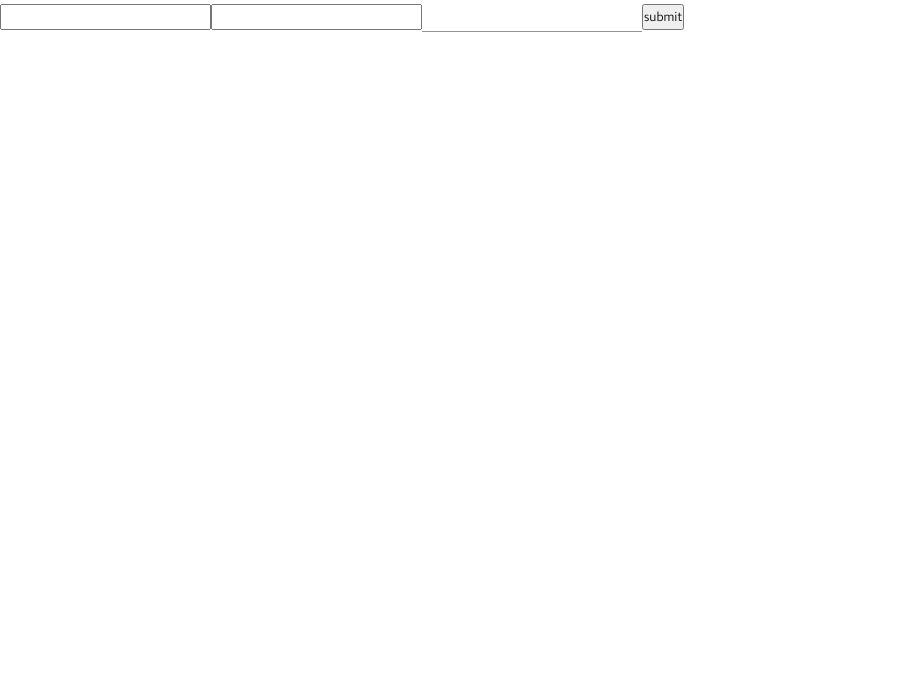
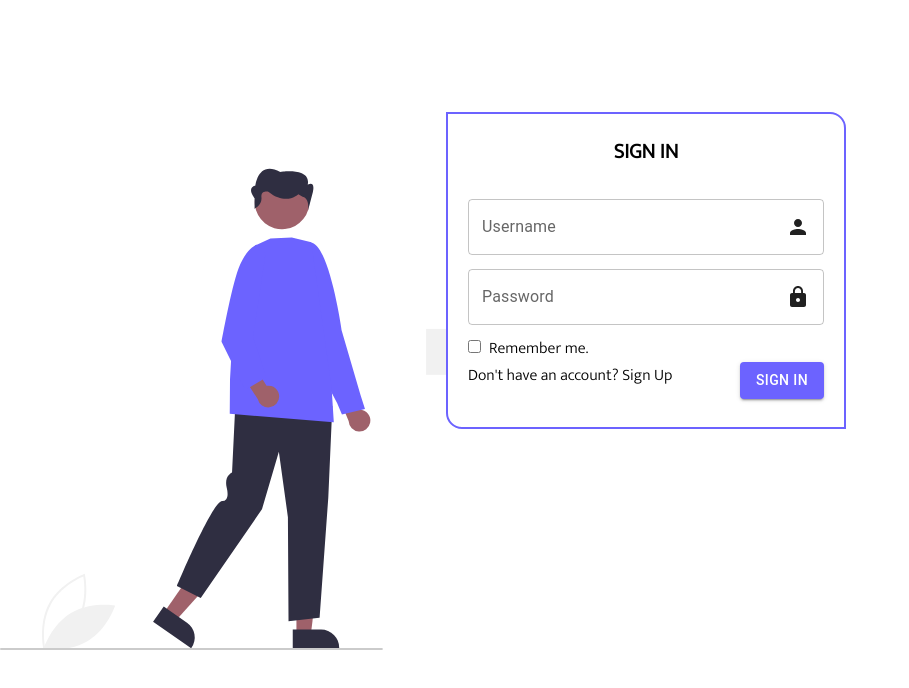
Before and after one commit to pratik-zingworks/zingworks-project-01, a React (Create React App) app: page / in a window 1280 px wide. Shown: the top 688 px of the page, without its empty margins (0-909 px from the left). Built offline with nearby package versions, Linux system fonts and the light colour scheme.

Commit message:
illustration added for signIn component

```diff
--- a/src/App.js
+++ b/src/App.js
@@ -1,10 +1,12 @@
 import './App.css';
-import SignUp from './components/SignUp/SignUp.component';
+// import SignUp from './components/SignUp/SignUp.component';
+import SignIn from "./components/SignIn/SignIn.component"
 
 function App() {
   return (
     <div className="App">
-     <SignUp />
+     {/* <SignUp /> */}
+     <SignIn />
     </div>
   );
 }
--- a/src/components/GlobalButton/GlobalButton.component.jsx
+++ b/src/components/GlobalButton/GlobalButton.component.jsx
@@ -4,7 +4,9 @@ import Button from '@mui/material/Button';
 const GlobalButton = ({Title, Type}) => {
     return (
         <div className="Global-button">
-            <Button variant="contained" type={Type}>{Title.toUpperCase()}</Button>
+            <Button variant="contained" type={Type} sx={{
+                backgroundColor: "#6C63FF"
+            }}>{Title.toUpperCase()}</Button>
         </div>
      );
 }
--- a/src/components/SignIn/SignIn.component.jsx
+++ b/src/components/SignIn/SignIn.component.jsx
@@ -24,7 +24,6 @@ const SignIn = () => {
                         <input type="checkbox" name="Remember me." />
                         <label>Remember me.</label>
                     </span>
-                    <input type="text" placeholder="testing "/>
                     <div className="bottomHandler">
                         <p>Don't have an account? Sign Up</p>
                         <GlobalButton Title = "sign in" Type = "submit"/>
--- a/src/components/SignIn/SignIn.style.css
+++ b/src/components/SignIn/SignIn.style.css
@@ -1,15 +1,17 @@
 .SignIn-container{
     margin: auto;
     position: relative;
-    top: 80px;
+    top: 112px;
+    left: 6px;
     padding: 12px;
     width: 400px;
     min-height: 240px;
     text-align: center;
-    background-color: rgb(255, 255, 255);
-    border-top-left-radius: 20px;
-    border-bottom-right-radius: 20px;
+    background-color: #fff;
+    border-top-right-radius: 16px;
+    border-bottom-left-radius: 16px;
     padding-bottom: 20px;
+    border: 2px solid #6C63FF;
 }
 .SignIn-container .SignIn-head{
     width: 100%;
--- a/src/index.css
+++ b/src/index.css
@@ -14,6 +14,8 @@ body {
   -webkit-font-smoothing: antialiased;
   -moz-osx-font-smoothing: grayscale;
   /* background-color: rgb(46, 45, 45); */
+  background: url('./signIn.svg') no-repeat left;
+
 }
 
 code {
```
Also changed, not shown: src/signIn.svg (added).
